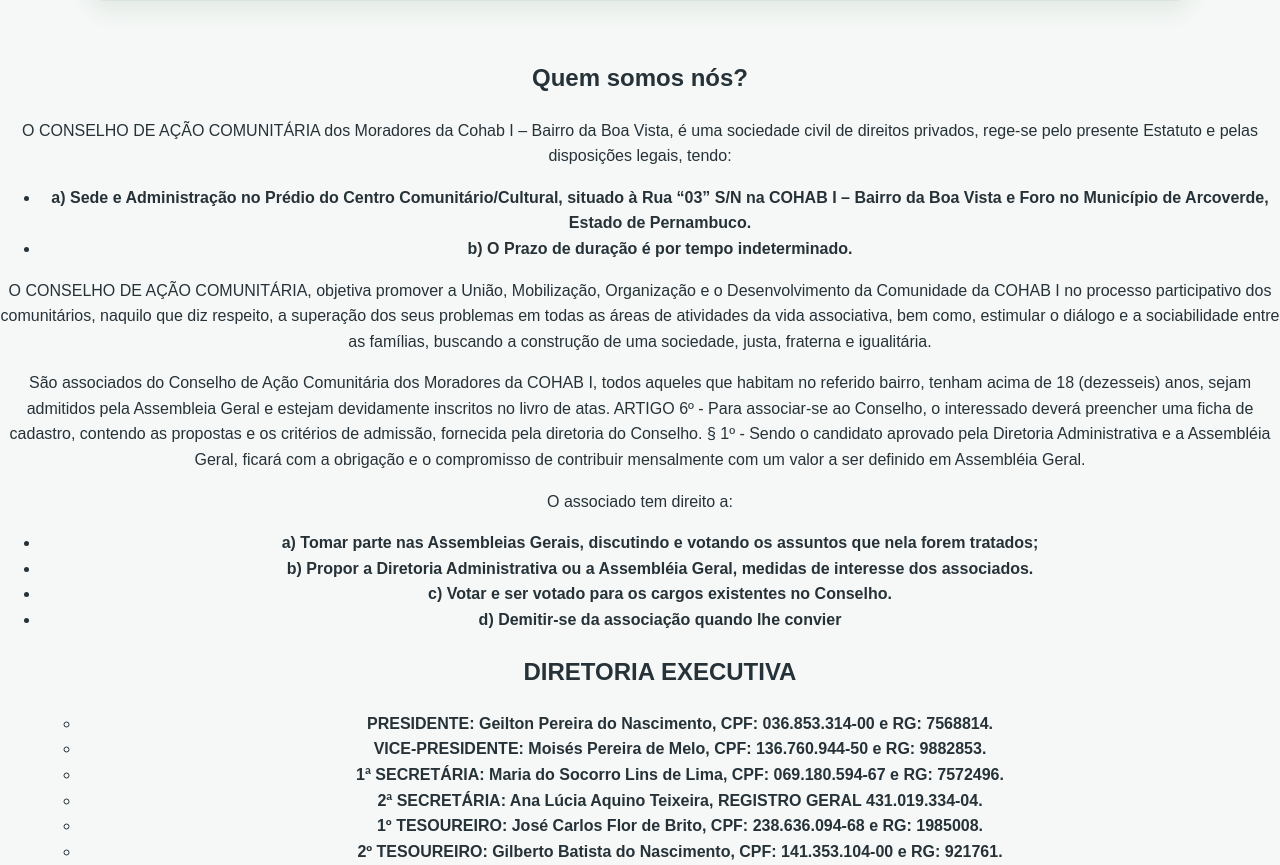
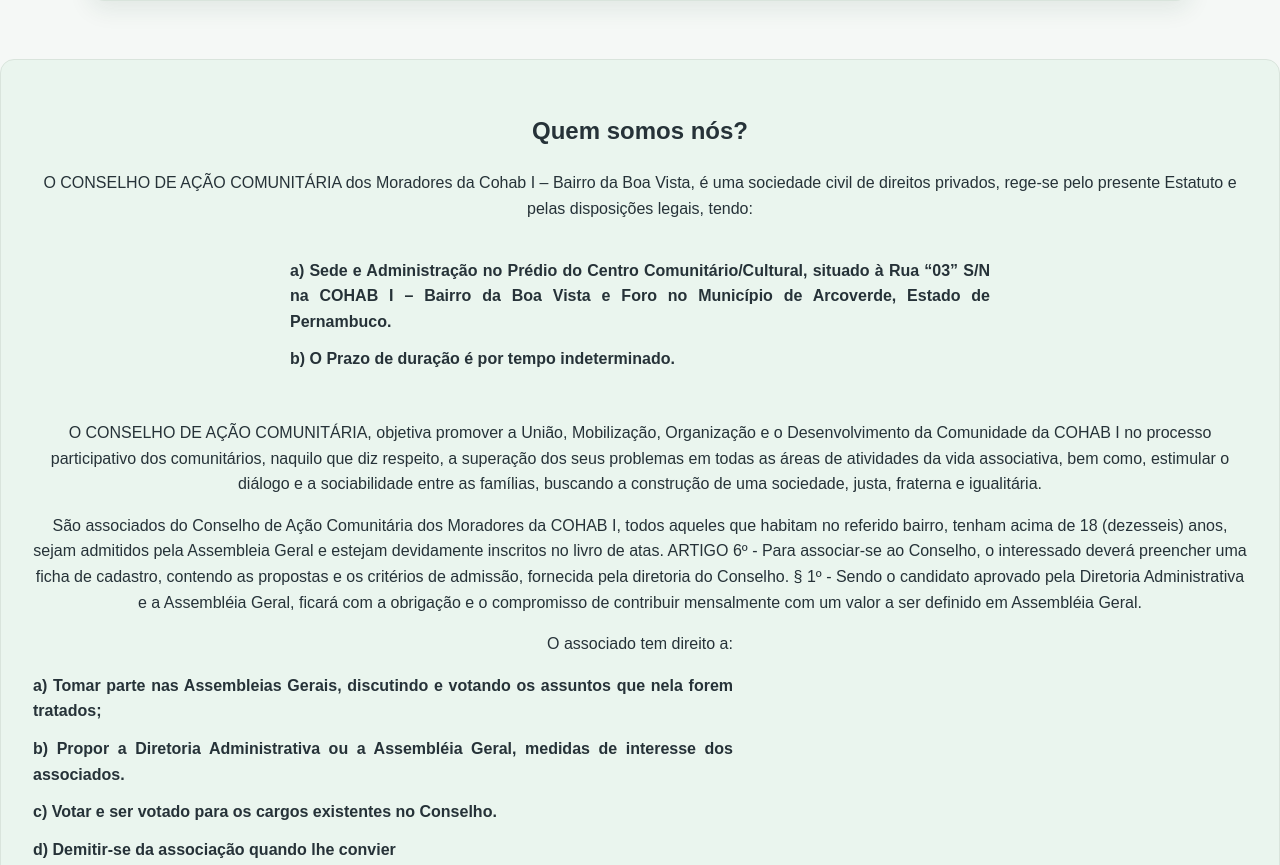
Before and after one commit to danielfilhocavalcanti-spec/Programacao1, a plain HTML site: page institucional.html in a window 1280 px wide. Shown: the part 520-1385 px from the top of the page. Drawn offline with nearby package versions, Linux system fonts and the light colour scheme.

Commit message:
Enhance styles for information and list containers
Added new styles for information sections and lists.

```diff
--- a/style.css
+++ b/style.css
@@ -280,7 +280,35 @@ figcaption {
   border-radius: var(--raio);
   text-align: center;
 }
+.informacoes {
+  padding: clamp(18px, 4vw, 32px);
+  background: var(--verde-claro);
+  border: 1px solid var(--borda);
+  border-radius: var(--raio);
+  text-align: justify;
+}
+.fim {
+  text-align: center;
+  align-items: center;
+}
+.container-lista {
+  display: flex;
+  justify-content: center; /* Centraliza o bloco da lista na página */
+  padding: 20px;
+}
 
+.lista-organizada {
+  list-style: none;        /* Remove as bolinhas padrão */
+  padding: 0;
+  margin: 0;
+  max-width: 700px;        /* Limita a largura para não esticar demais */
+  text-align: justify;     /* Alinha o texto como um documento formal */
+  line-height: 1.6;        /* Dá espaço entre as linhas para melhor leitura */
+}
+
+.lista-organizada li {
+  margin-bottom: 12px;     /* Separa o item "a" do item "b" */
+}
 .cursos-gr {
   display: flex;
   flex-direction: column;
```
